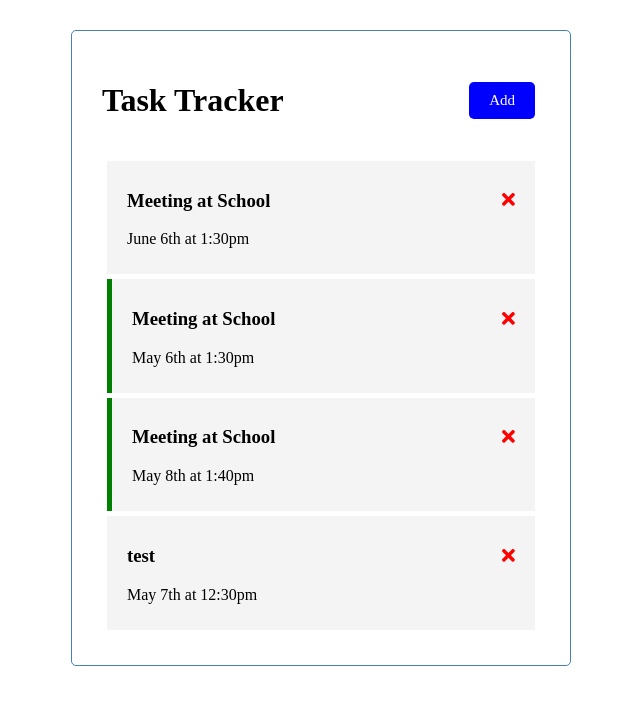
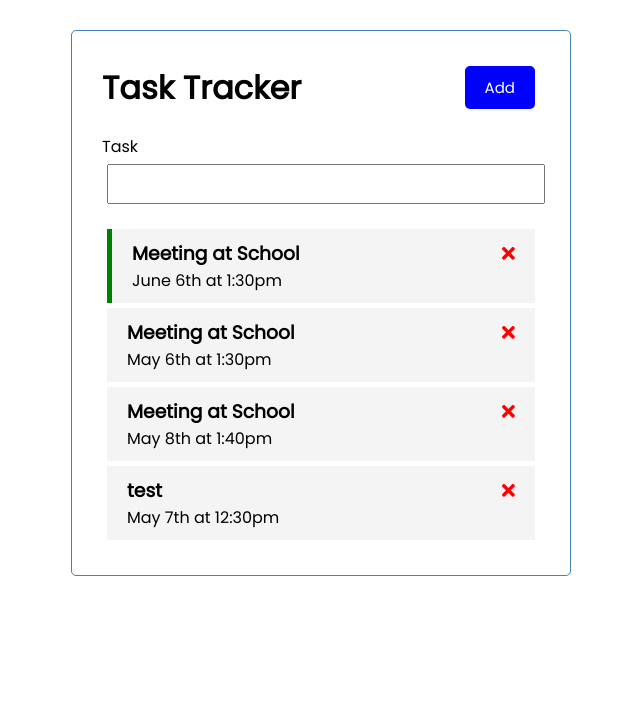
Before and after one commit to Katiasfihi/first-angular-app, an Angular app: page / in a window 1280 px wide. Shown: the top 704 px of the page, without its empty margins (319-959 px from the left). Built offline with nearby package versions, Linux system fonts and the light colour scheme; data requests are answered from the project's data file.

Commit message:
updating styles.css and implementation of a form

```diff
--- a/db.json
+++ b/db.json
@@ -4,19 +4,19 @@
       "id": 1,
       "text": "Meeting at School",
       "day": "June 6th at 1:30pm",
-      "reminder": false
+      "reminder": true
     },
     {
       "id": 2,
       "text": "Meeting at School",
       "day": "May 6th at 1:30pm",
-      "reminder": true
+      "reminder": false
     },
     {
       "id": 3,
       "text": "Meeting at School",
       "day": "May 8th at 1:40pm",
-      "reminder": true
+      "reminder": false
     },
     {
       "id": 4,
--- a/src/app/components/add-task/add-task.component.html
+++ b/src/app/components/add-task/add-task.component.html
@@ -1 +1,6 @@
-<p>add-task works!</p>
+<form>
+<div class="form-control">
+    <label for='text'>Task</label>
+    <input type='text' name='text' id='text'>
+</div>
+</form>
--- a/src/app/components/tasks/tasks.component.html
+++ b/src/app/components/tasks/tasks.component.html
@@ -1,3 +1,4 @@
+<app-add-task></app-add-task>
 <app-task-item
     *ngFor='let task of tasks'
     [task]='task'
--- a/src/styles.css
+++ b/src/styles.css
@@ -1 +1,76 @@
-/* You can add global styles to this file, and also import other style files */
+@import url("https://fonts.googleapis.com/css2?family=Poppins:wght@300;400&display=swap");
+
+* {
+  box-sizing: border-box;
+  margin: 0;
+  padding: 0;
+}
+
+body {
+  font-family: "Poppins", sans-serif;
+}
+
+.container {
+  max-width: 500px;
+  margin: 30px auto;
+  overflow: auto;
+  min-height: 300px;
+  border: 1px solid steelblue;
+  padding: 30px;
+  border-radius: 5px;
+}
+.btn {
+  display: inline-block;
+  background: #000;
+  color: #fff;
+  border: none;
+  padding: 10px 20px;
+  margin: 5px;
+  border-radius: 5px;
+  cursor: pointer;
+  text-decoration: none;
+  font-size: 15px;
+  font-family: inherit;
+}
+.btn:focus {
+  outline: none;
+}
+.btn:active {
+  transform: scale(0.98);
+}
+
+.btn-block {
+  display: block;
+  width: 100%;
+}
+
+.form-control {
+  margin: 20px 0;
+}
+
+.form-control label {
+  display: block;
+}
+
+.form-control input {
+  width: 100%;
+  height: 40px;
+  margin: 5px;
+  padding: 3px 7px;
+  font-size: 17px;
+}
+
+.form-control-check {
+  display: flex;
+  align-items: center;
+  justify-content: space-between;
+}
+
+.form-control-check label {
+  flex: 1;
+}
+
+.form-control-check input {
+  flex: 2;
+  height: 20px;
+}
```
